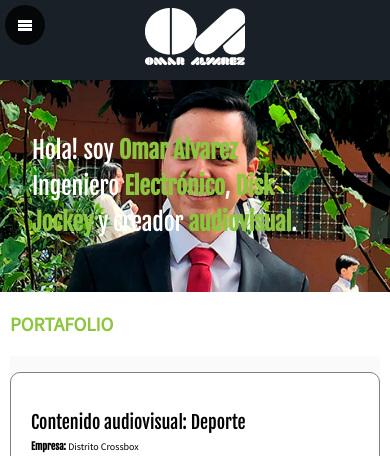
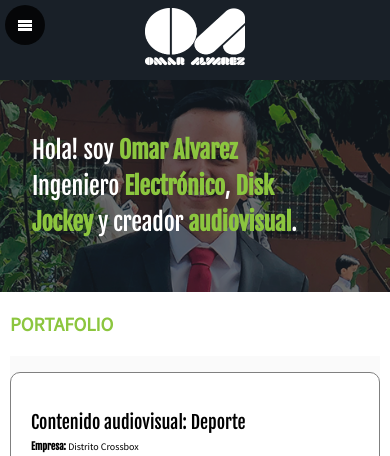
Before and after one commit to omaralvarezo/omaralvarezo, a plain HTML site: page index.html in a window 390 px wide. Shown: the top 456 px of the page. Drawn offline with Linux system fonts and the light colour scheme; files whose address does not match are found by name.

Commit message:
Se le anade opacidad a la imagen hero en dispositivos moviles

```diff
--- a/css/estilo_omar.css
+++ b/css/estilo_omar.css
@@ -496,6 +496,9 @@ vertical-align: middle
     right: 0;
     width: 100%;
   }
+  .hero img{
+    filter: opacity(35%);
+  }
   h1{
     font-size: 2em;
     z-index: 2;
--- a/index.html
+++ b/index.html
@@ -47,7 +47,7 @@
           <h1 class="hero-title">
             Hola! soy <strong>Omar Alvarez</strong><br>Ingeniero <strong>Electrónico</strong>, <strong>Disk<br>Jockey</strong> y creador <strong>audiovisual</strong>.
           </h1>
-        <img class="hero-image" src="../Omar_Alvarez/grado.png" width="500" height="300" alt="Imagen principal del sitio">
+          <img class="hero-image" src="Omar_Alvarez/grado.png" width="500" height="300" alt="Imagen principal del sitio">
       </div>
     </section>
     <div class="container">
```
